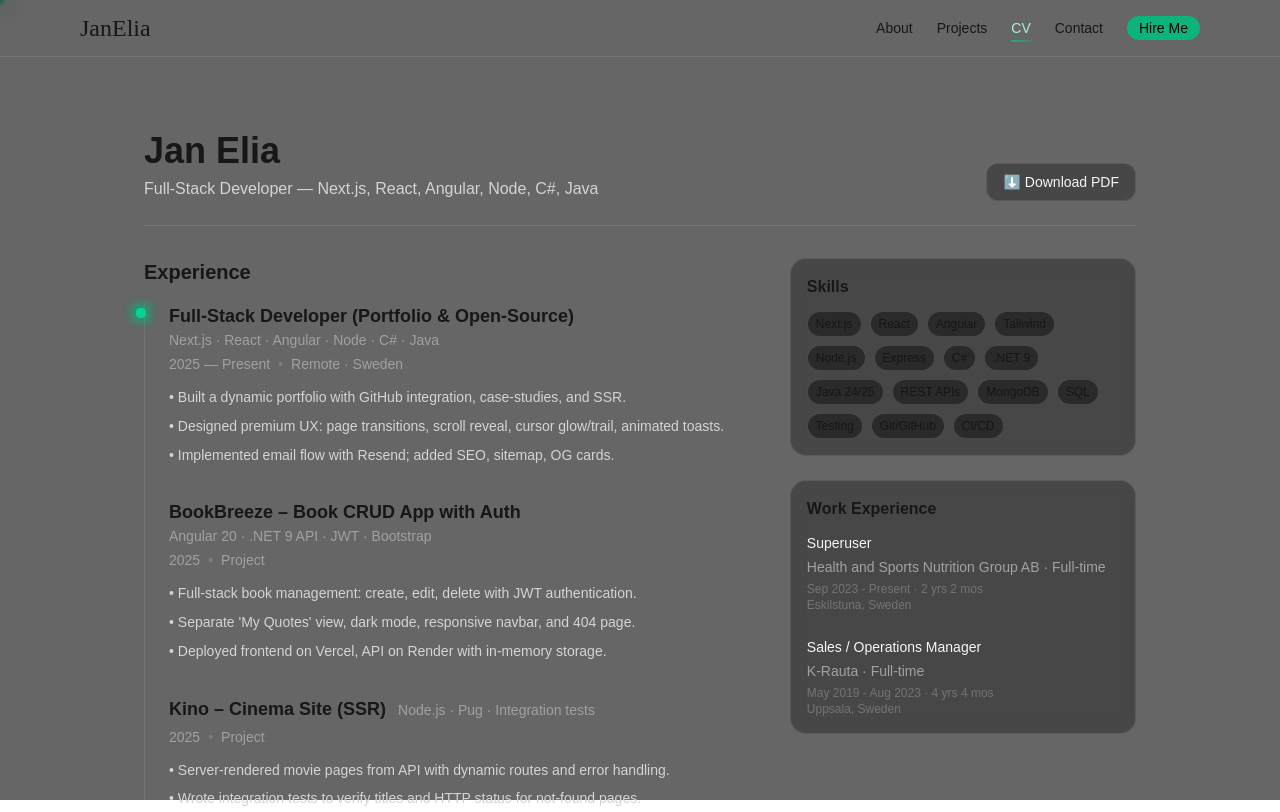
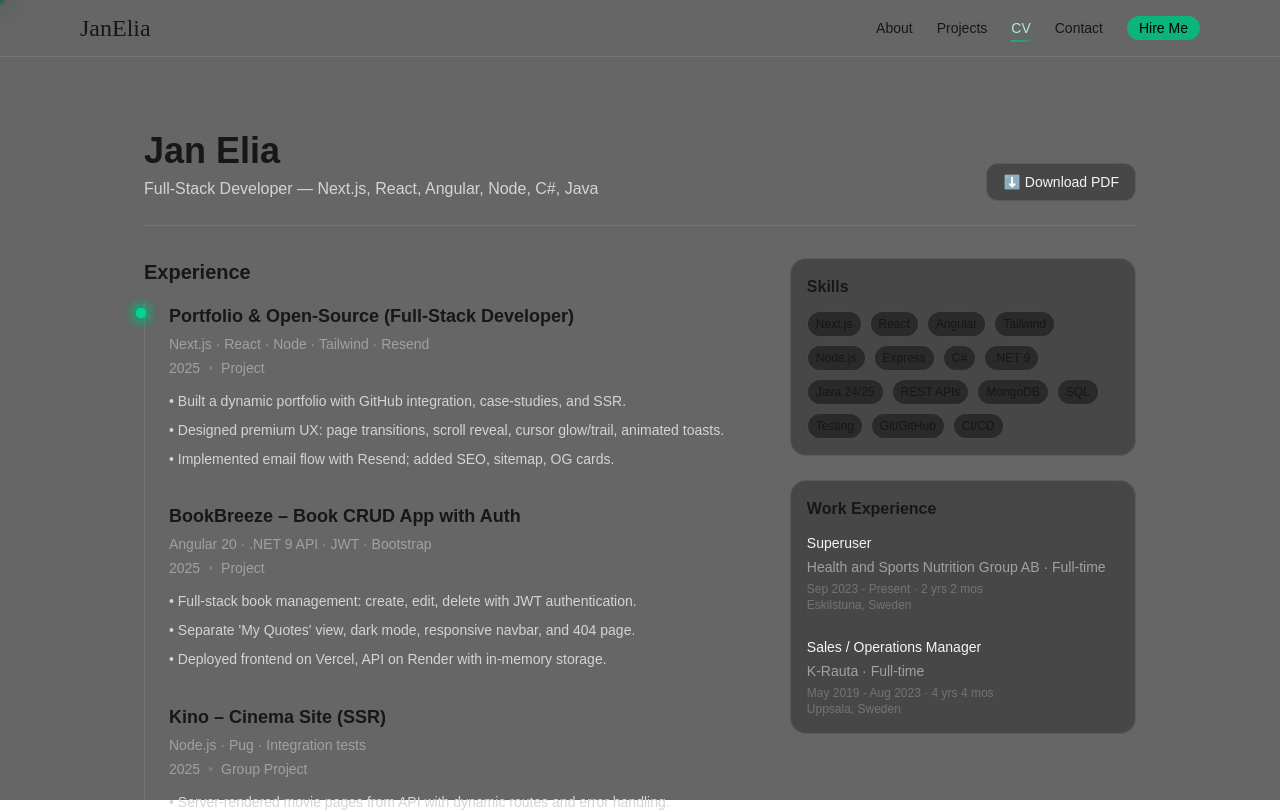
Before and after one commit to jan-elia-24/portfolio1, a Next.js app: page /cv in a window 1280 px wide. Shown: the top 812 px of the page. Built offline with nearby package versions, Linux system fonts and the light colour scheme.

Commit message:
improve timeline layout with org on separate line and fix work experience formatting

```diff
--- a/src/app/cv/page.tsx
+++ b/src/app/cv/page.tsx
@@ -5,10 +5,10 @@ import { useCallback } from "react";
 
 const experience = [
   {
-    period: "2025 — Present",
-    title: "Full-Stack Developer (Portfolio & Open-Source)",
-    org: "Next.js · React · Angular · Node · C# · Java",
-    location: "Remote · Sweden",
+    period: "2025",
+    title: "Portfolio & Open-Source (Full-Stack Developer)",
+    org: "Next.js · React  · Node · Tailwind · Resend",
+    location: "Project",
     bullets: [
       "Built a dynamic portfolio with GitHub integration, case-studies, and SSR.",
       "Designed premium UX: page transitions, scroll reveal, cursor glow/trail, animated toasts.",
@@ -30,7 +30,7 @@ const experience = [
     period: "2025",
     title: "Kino – Cinema Site (SSR)",
     org: "Node.js · Pug · Integration tests",
-    location: "Project",
+    location: "Group Project",
     bullets: [
       "Server-rendered movie pages from API with dynamic routes and error handling.",
       "Wrote integration tests to verify titles and HTTP status for not-found pages.",
--- a/src/components/timeline.tsx
+++ b/src/components/timeline.tsx
@@ -12,9 +12,9 @@ export default function Timeline({ items }: { items: Item[] }) {
       {items.map((it, i) => (
         <li key={i} className="group">
           <span className="absolute -left-[9px] top-1.5 size-2.5 rounded-full bg-emerald-400 shadow-[0_0_14px_rgba(16,185,129,.6)]" />
-          <div className="flex flex-wrap items-baseline gap-x-3">
+          <div>
             <h3 className="text-lg font-semibold">{it.title}</h3>
-            <span className="text-sm text-neutral-400">{it.org}</span>
+            <div className="text-sm text-neutral-400 mt-1">{it.org}</div>
           </div>
           <div className="mt-1 text-sm text-neutral-400">
             <span>{it.period}</span>
```
